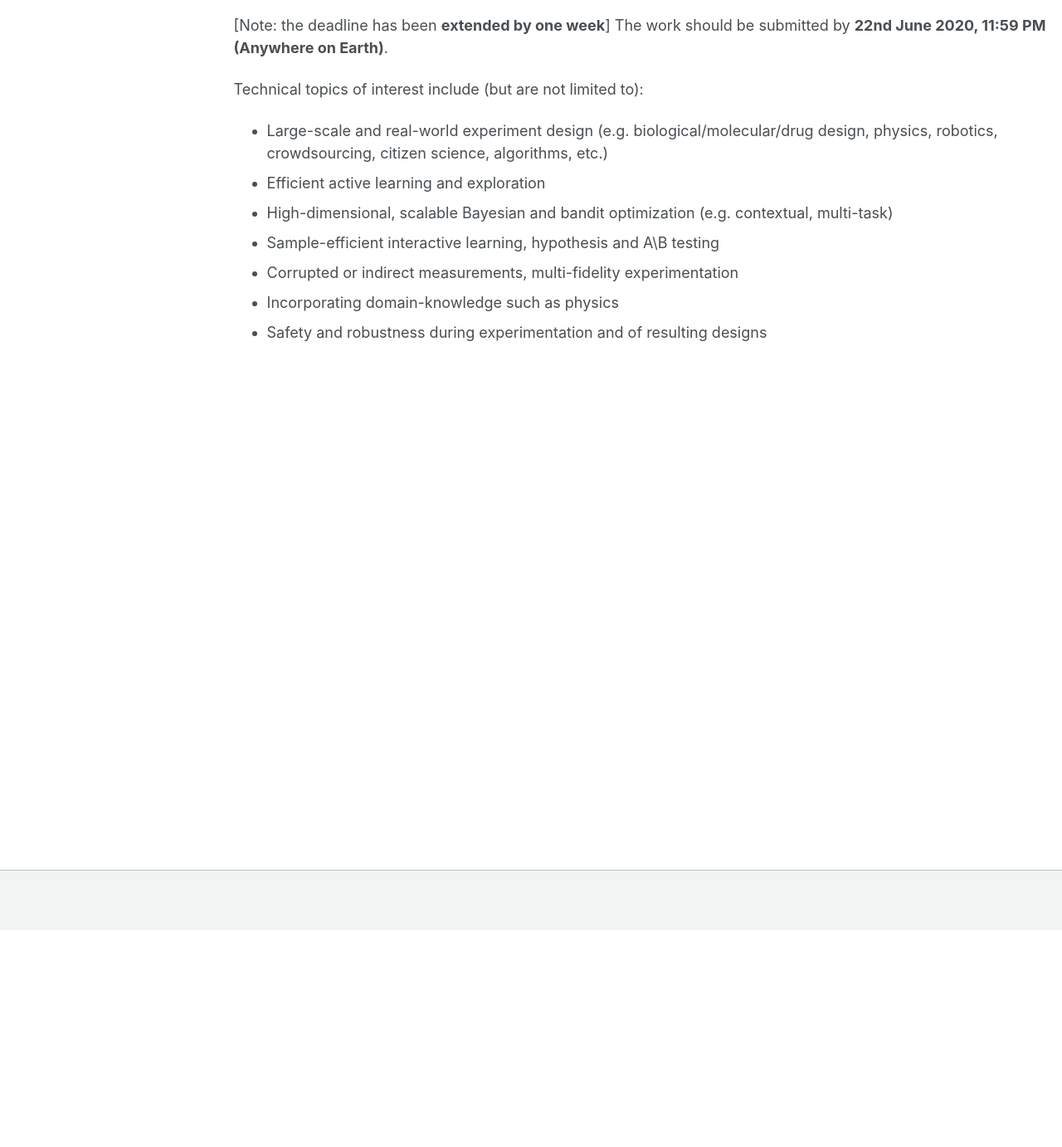
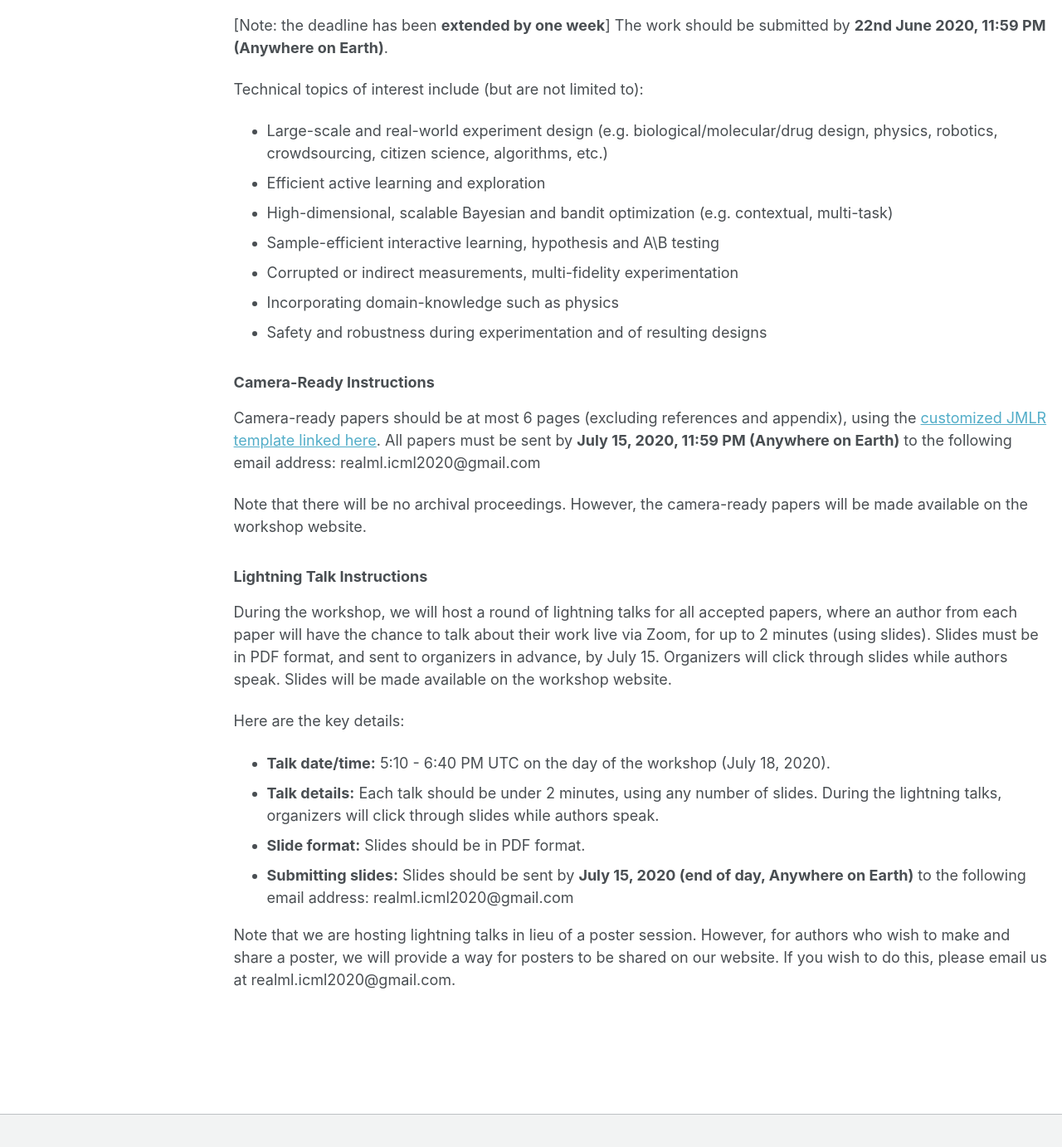
Before and after one commit to realworldml/icml2023, a Jekyll site: the page built from _pages/cfp.md, in a window 1280 px wide and 1400 px high, scrolled down 279 px. Shown: the top 1382 px of the window at 83% size. Built offline with Jekyll 4.4.1, drawn with Linux system fonts in a browser that asks for light colours.

Commit message:
update cfp with camera ready and lightning talk details, and add tempalte

```diff
--- a/_pages/cfp.md
+++ b/_pages/cfp.md
@@ -23,3 +23,23 @@ Technical topics of interest include (but are not limited to):
 * Corrupted or indirect measurements, multi-fidelity experimentation
 * Incorporating domain-knowledge such as physics
 * Safety and robustness during experimentation and of resulting designs
+
+
+
+### Camera-Ready Instructions
+Camera-ready papers should be at most 6 pages (excluding references and appendix), using the [customized JMLR template linked here](camera_ready_jmlr_tex_template.zip).
+All papers must be sent by **July 15, 2020, 11:59 PM (Anywhere on Earth)** to the following email address: realml.icml2020@gmail.com
+
+Note that there will be no archival proceedings. However, the camera-ready papers will be made available on the workshop website.
+
+
+### Lightning Talk Instructions
+During the workshop, we will host a round of lightning talks for all accepted papers, where an author from each paper will have the chance to talk about their work live via Zoom, for up to 2 minutes (using slides). Slides must be in PDF format, and sent to organizers in advance, by July 15. Organizers will click through slides while authors speak. Slides will be made available on the workshop website.
+
+Here are the key details:
+* **Talk date/time:** 5:10 - 6:40 PM UTC on the day of the workshop (July 18, 2020).
+* **Talk details:** Each talk should be under 2 minutes, using any number of slides. During the lightning talks, organizers will click through slides while authors speak.
+* **Slide format:** Slides should be in PDF format.
+* **Submitting slides:** Slides should be sent by **July 15, 2020 (end of day, Anywhere on Earth)** to the following email address: realml.icml2020@gmail.com
+
+Note that we are hosting lightning talks in lieu of a poster session. However, for authors who wish to make and share a poster, we will provide a way for posters to be shared on our website. If you wish to do this, please email us at realml.icml2020@gmail.com.
```
Also changed, not shown: 1 other file.
